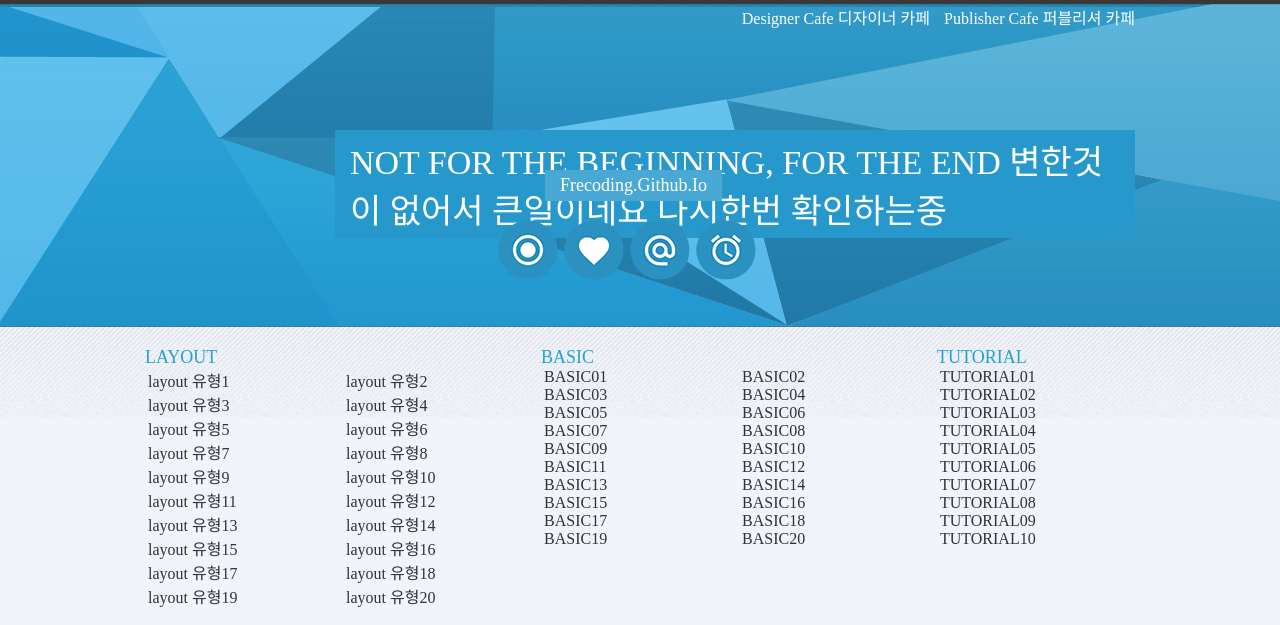
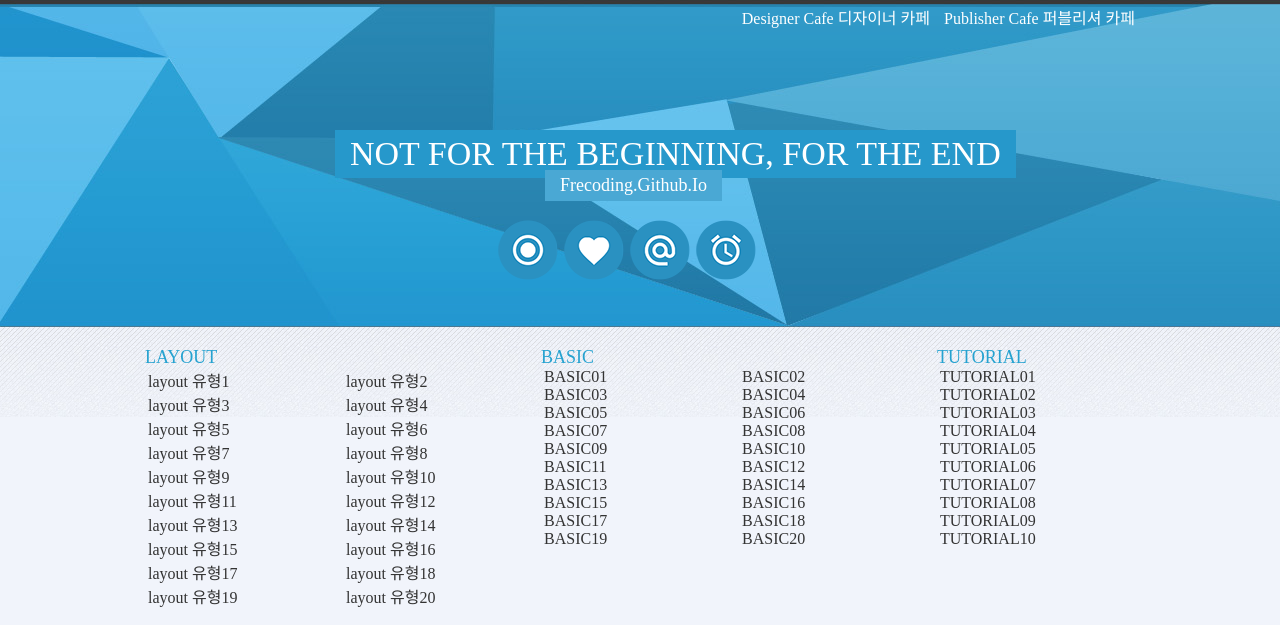
Before and after one commit to frecoding/frecoding, a plain HTML site: page webstandard/index.html in a window 1280 px wide. Shown: the top 625 px of the page. Drawn offline with Linux system fonts and the light colour scheme; a web font is replaced by a local one.

Commit message:
원래대로 복원

```diff
--- a/webstandard/index.html
+++ b/webstandard/index.html
@@ -49,7 +49,7 @@
 
                 <!-- position -->
                 <div class="title">
-                    <p>Not for the beginning, for the end 변한것이 없어서 큰일이네요 다시한번 확인하는중</p>
+                    <p>Not for the beginning, for the end</p>
                     <h1><a href="#">frecoding.github.io</a></h1>
                 </div>
 
```
